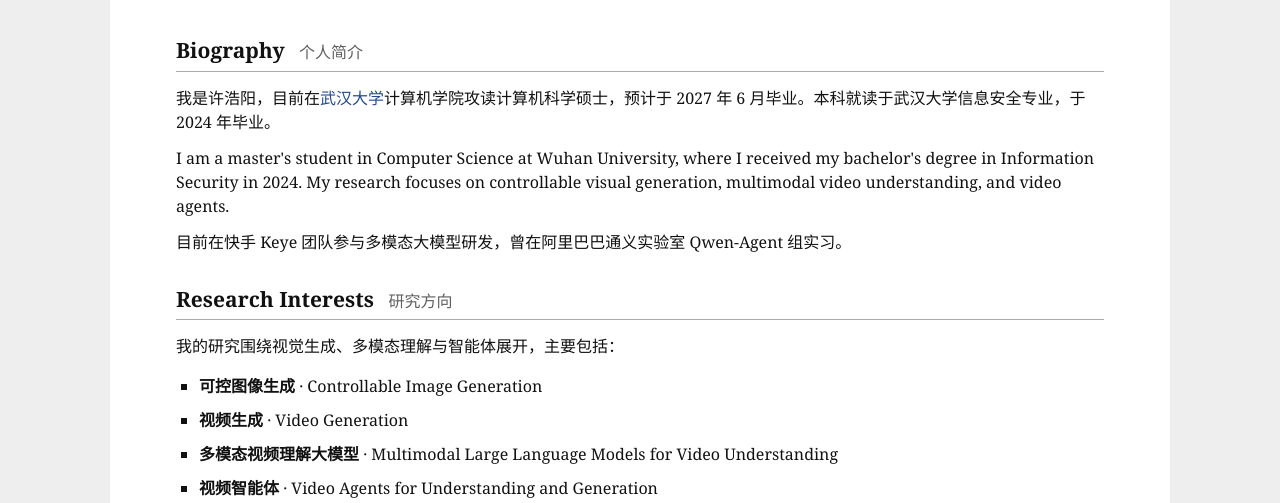
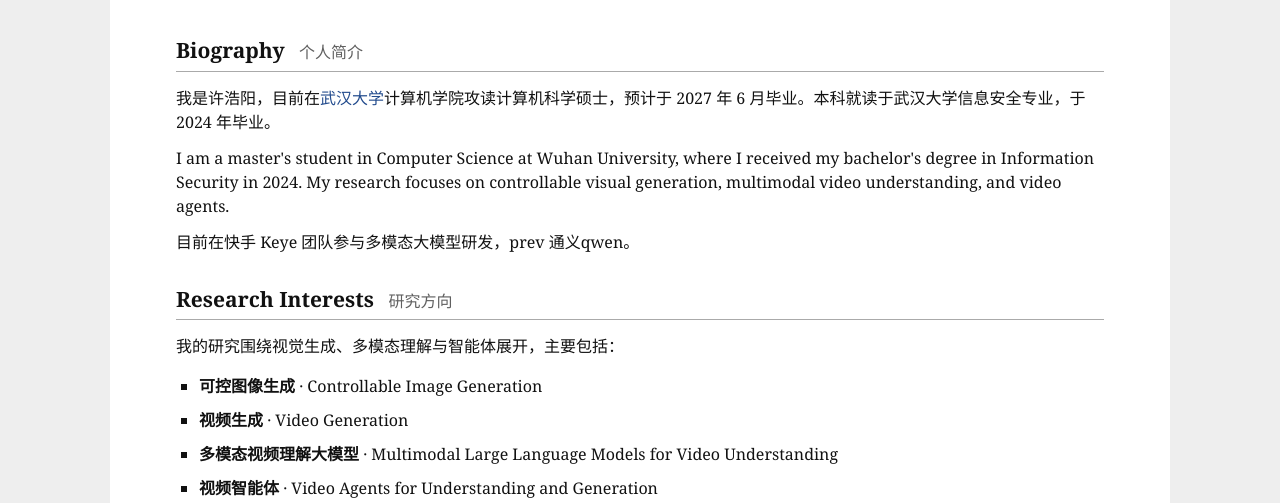
Before and after one commit to HaoyXu7/HaoyXu7.github.io, a plain HTML site: page index.html in a window 1280 px wide. Shown: the part 325-828 px from the top of the page. Drawn offline with Linux system fonts and the light colour scheme.

Commit message:
Update previous affiliation wording

```diff
--- a/index.html
+++ b/index.html
@@ -23,7 +23,7 @@
 <section aria-labelledby="biography"><h2 id="biography">Biography <span>个人简介</span></h2>
 <p>我是许浩阳，目前在<a href="https://www.whu.edu.cn/" target="_blank" rel="noopener noreferrer">武汉大学</a>计算机学院攻读计算机科学硕士，预计于 2027 年 6 月毕业。本科就读于武汉大学信息安全专业，于 2024 年毕业。</p>
 <p>I am a master's student in Computer Science at Wuhan University, where I received my bachelor's degree in Information Security in 2024. My research focuses on controllable visual generation, multimodal video understanding, and video agents.</p>
-<p>目前在快手 Keye 团队参与多模态大模型研发，曾在阿里巴巴通义实验室 Qwen-Agent 组实习。</p>
+<p>目前在快手 Keye 团队参与多模态大模型研发，prev 通义qwen。</p>
 </section>
 <section aria-labelledby="research"><h2 id="research">Research Interests <span>研究方向</span></h2>
 <p>我的研究围绕视觉生成、多模态理解与智能体展开，主要包括：</p><ul class="interest-list"><li><strong>可控图像生成</strong> · Controllable Image Generation</li><li><strong>视频生成</strong> · Video Generation</li><li><strong>多模态视频理解大模型</strong> · Multimodal Large Language Models for Video Understanding</li><li><strong>视频智能体</strong> · Video Agents for Understanding and Generation</li></ul>
```
